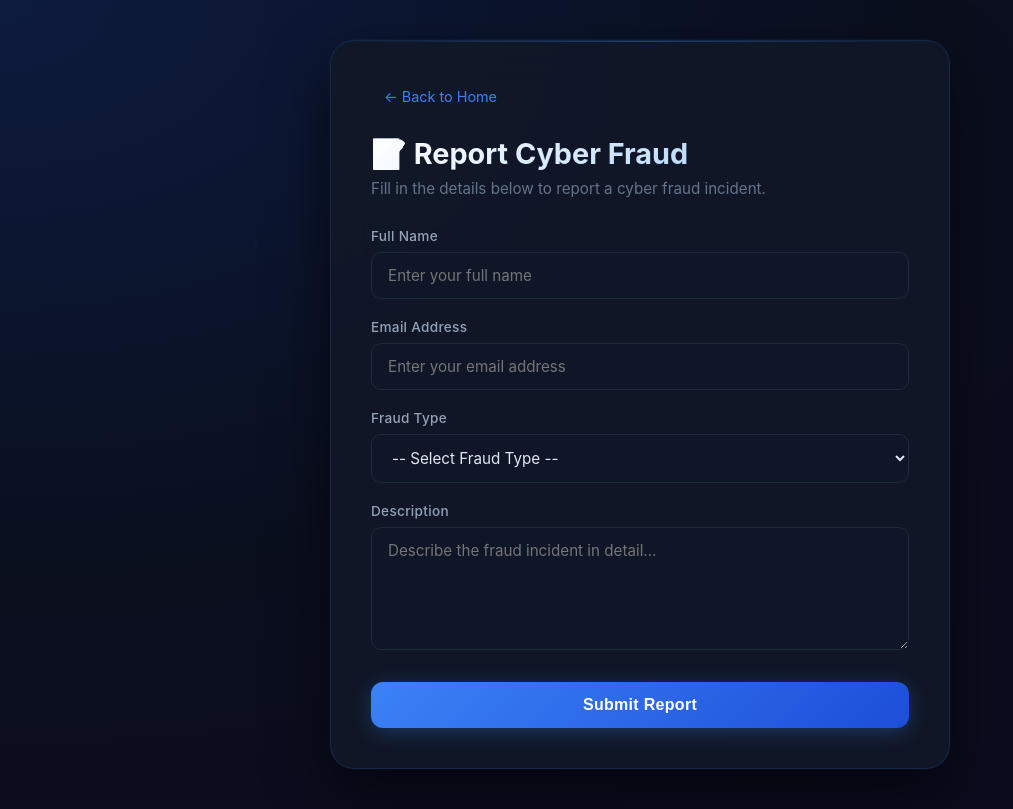
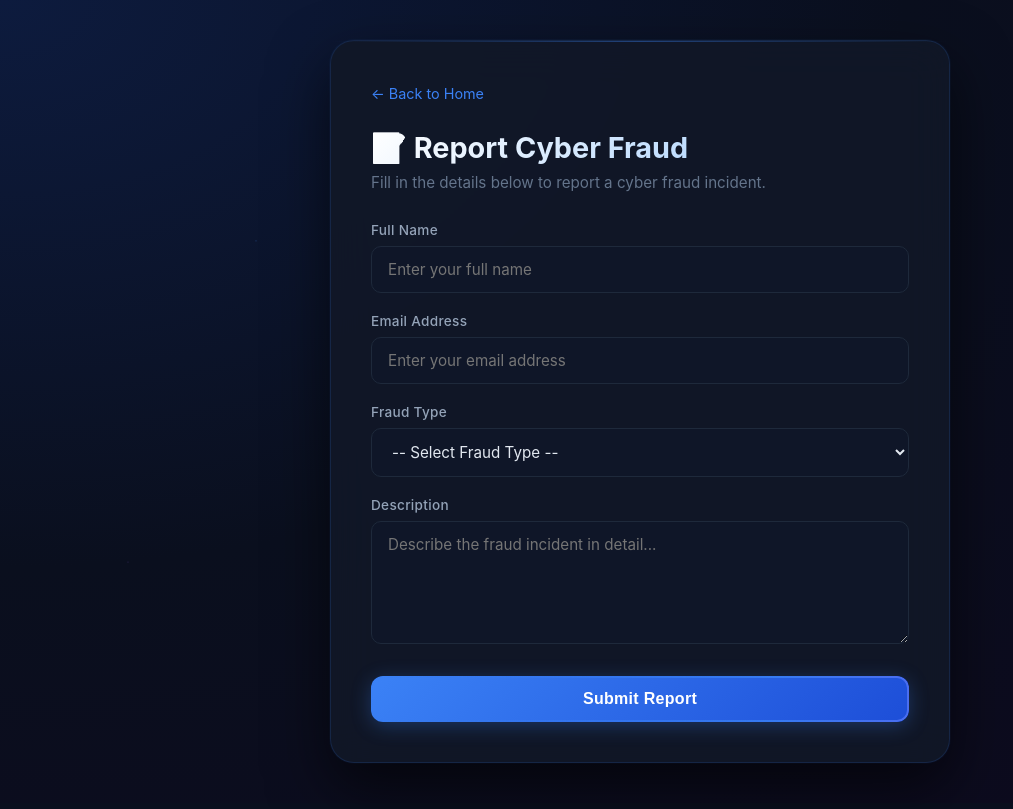
Before and after one commit to kaustubh8857/CYBER-SAFETY-ANALYZER, a website: page frontend/report.html in a window 1280 px wide. Shown: the whole page, without its empty margins (0-1013 px from the left). Drawn offline with Linux system fonts and the light colour scheme.

Commit message:
updated css

```diff
--- a/frontend/style.css
+++ b/frontend/style.css
@@ -11,7 +11,7 @@ body {
   min-height: 100vh;
 }
 
-/* ========== ANIMATED BACKGROUND PARTICLES ========== */
+/* ========== HERO ========== */
 .hero {
   min-height: 100vh;
   display: flex;
@@ -54,7 +54,6 @@ body {
   50% { transform: translateX(-50%) scale(1.2); opacity: 1; }
 }
 
-/* Floating stars */
 .hero-content {
   position: relative;
   z-index: 2;
@@ -77,7 +76,7 @@ body {
   50% { opacity: 1; }
 }
 
-/* ========== SHIELD ICON ========== */
+/* ========== SHIELD ========== */
 .shield-icon {
   font-size: 90px;
   margin-bottom: 24px;
@@ -109,62 +108,32 @@ body {
   50% { transform: translateY(-14px); }
 }
 
-/* ========== HERO TEXT ========== */
+/* ========== HERO TITLE — LEFT TO RIGHT GLOW TRANSITION ========== */
 .hero-content h1 {
   font-size: 2.8rem;
   font-weight: 800;
   margin-bottom: 16px;
   line-height: 1.2;
   position: relative;
-
   background: linear-gradient(
     90deg,
-    #ffffff,
-    #00d4ff,
-    #ff00ff,
-    #00ff88,
-    #ffff00,
-    #ff6b6b,
-    #ffffff
+    #ffffff 0%,
+    #93c5fd 20%,
+    #60a5fa 35%,
+    #ffffff 50%,
+    #93c5fd 70%,
+    #ffffff 100%
   );
-
   background-size: 300% auto;
-
   -webkit-background-clip: text;
   -webkit-text-fill-color: transparent;
   background-clip: text;
-
-  animation:
-    rainbowMove 6s linear infinite,
-    glowPulse 2s ease-in-out infinite;
-
-  text-shadow:
-    0 0 10px rgba(0, 212, 255, 0.8),
-    0 0 20px rgba(255, 0, 255, 0.7),
-    0 0 30px rgba(0, 255, 136, 0.6),
-    0 0 40px rgba(255, 255, 0, 0.5);
+  animation: title-glow-sweep 4s linear infinite;
 }
 
-@keyframes rainbowMove {
-  0% {
-    background-position: 0% center;
-  }
-
-  100% {
-    background-position: 300% center;
-  }
-}
-
-@keyframes glowPulse {
-  0%, 100% {
-    filter: drop-shadow(0 0 8px rgba(0, 212, 255, 0.5));
-  }
-
-  50% {
-    filter:
-      drop-shadow(0 0 15px rgba(255, 0, 255, 0.8))
-      drop-shadow(0 0 25px rgba(0, 255, 136, 0.8));
-  }
+@keyframes title-glow-sweep {
+  0% { background-position: 0% center; }
+  100% { background-position: 300% center; }
 }
 
 .hero-content p {
@@ -197,18 +166,52 @@ body {
   overflow: hidden;
 }
 
+/* ========== REPORT FRAUD & VIEW REPORTS — CORNER GLOW ANIMATION ========== */
 .btn::before {
+  content: "";
+  position: absolute;
+  inset: 0;
+  border-radius: 12px;
+  padding: 2px;
+  background: linear-gradient(
+    90deg,
+    transparent 0%,
+    rgba(59, 130, 246, 0.8) 25%,
+    rgba(139, 92, 246, 0.8) 50%,
+    rgba(59, 130, 246, 0.8) 75%,
+    transparent 100%
+  );
+  background-size: 300% auto;
+  -webkit-mask: linear-gradient(#fff 0 0) content-box, linear-gradient(#fff 0 0);
+  -webkit-mask-composite: destination-out;
+  mask-composite: exclude;
+  opacity: 0;
+  transition: opacity 0.3s ease;
+}
+
+.btn:hover::before {
+  opacity: 1;
+  animation: border-glow-sweep 1.5s linear infinite;
+}
+
+@keyframes border-glow-sweep {
+  0% { background-position: 0% center; }
+  100% { background-position: 300% center; }
+}
+
+/* Shimmer effect inside button */
+.btn::after {
   content: "";
   position: absolute;
   top: 0;
   left: -100%;
   width: 100%;
   height: 100%;
-  background: linear-gradient(90deg, transparent, rgba(255,255,255,0.1), transparent);
+  background: linear-gradient(90deg, transparent, rgba(255,255,255,0.12), transparent);
   transition: left 0.5s ease;
 }
 
-.btn:hover::before {
+.btn:hover::after {
   left: 100%;
 }
 
@@ -219,9 +222,8 @@ body {
 }
 
 .btn-primary:hover {
-  background: linear-gradient(135deg, #2563eb, #1e40af);
   transform: translateY(-3px);
-  box-shadow: 0 12px 35px rgba(59, 130, 246, 0.5);
+  box-shadow: 0 12px 35px rgba(59, 130, 246, 0.5), 0 0 20px rgba(59, 130, 246, 0.3);
 }
 
 .btn-secondary {
@@ -234,8 +236,8 @@ body {
 .btn-secondary:hover {
   background: #334155;
   transform: translateY(-3px);
-  box-shadow: 0 8px 25px rgba(0, 0, 0, 0.3);
-  border-color: #3b82f6;
+  box-shadow: 0 8px 25px rgba(0, 0, 0, 0.3), 0 0 20px rgba(139, 92, 246, 0.2);
+  border-color: #8b5cf6;
 }
 
 .btn:disabled {
@@ -244,13 +246,24 @@ body {
   transform: none;
 }
 
+/* ========== SUBMIT REPORT BUTTON — ALL 4 SIDES GLOW ========== */
 .full-width {
   width: 100%;
   text-align: center;
   margin-top: 8px;
 }
 
-/* ========== PAGE WRAPPER - INNER PAGES ========== */
+.full-width::before {
+  animation: border-glow-rotate 2s linear infinite !important;
+  opacity: 1 !important;
+}
+
+@keyframes border-glow-rotate {
+  0% { background-position: 0% center; }
+  100% { background-position: 300% center; }
+}
+
+/* ========== PAGE WRAPPER ========== */
 .page-wrapper {
   min-height: 100vh;
   display: flex;
@@ -309,7 +322,6 @@ body {
 
 .card h2 {
   font-size: 1.8rem;
-  color: #ffffff;
   margin-bottom: 8px;
   background: linear-gradient(135deg, #ffffff, #93c5fd);
   -webkit-background-clip: text;
@@ -364,26 +376,36 @@ textarea {
   resize: vertical;
 }
 
-/* ========== BACK LINK ========== */
+/* ========== BACK LINK — LEFT TO RIGHT UNDERLINE ========== */
 .back-link {
-  display: inline-flex;
-  align-items: center;
-  gap: 6px;
+  display: inline-block;
   color: #3b82f6;
   text-decoration: none;
   font-size: 0.9rem;
   margin-bottom: 24px;
   transition: all 0.2s ease;
-  padding: 6px 12px;
-  border-radius: 8px;
-  border: 1px solid transparent;
+  padding: 4px 0;
+  position: relative;
+}
+
+.back-link::after {
+  content: "";
+  position: absolute;
+  bottom: 0;
+  left: 0;
+  width: 0%;
+  height: 1.5px;
+  background: linear-gradient(90deg, #3b82f6, #8b5cf6);
+  transition: width 0.3s ease;
+  border-radius: 2px;
 }
 
 .back-link:hover {
   color: #60a5fa;
-  border-color: rgba(59, 130, 246, 0.2);
-  background: rgba(59, 130, 246, 0.05);
-  transform: translateX(-3px);
+}
+
+.back-link:hover::after {
+  width: 100%;
 }
 
 /* ========== MESSAGES ========== */
```
